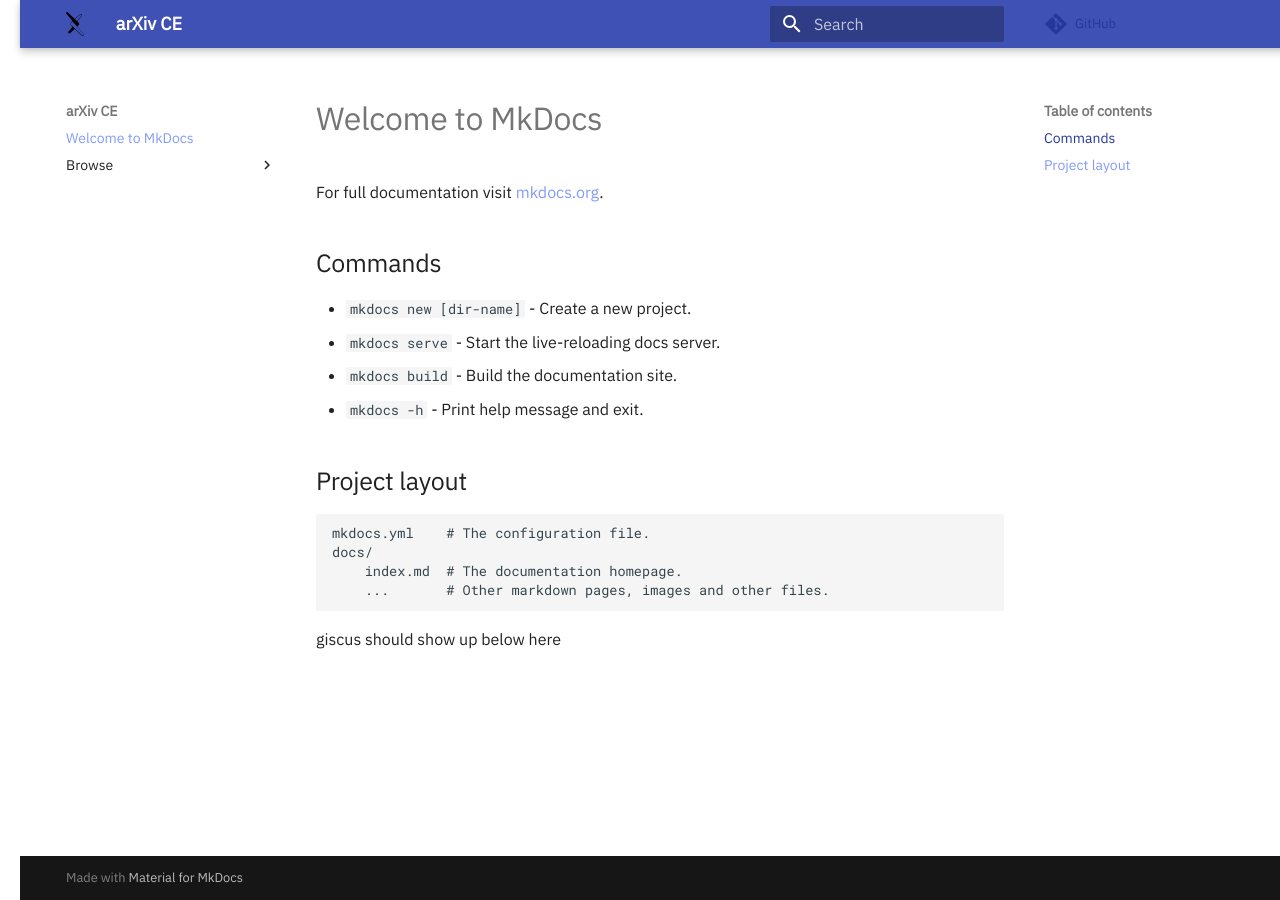
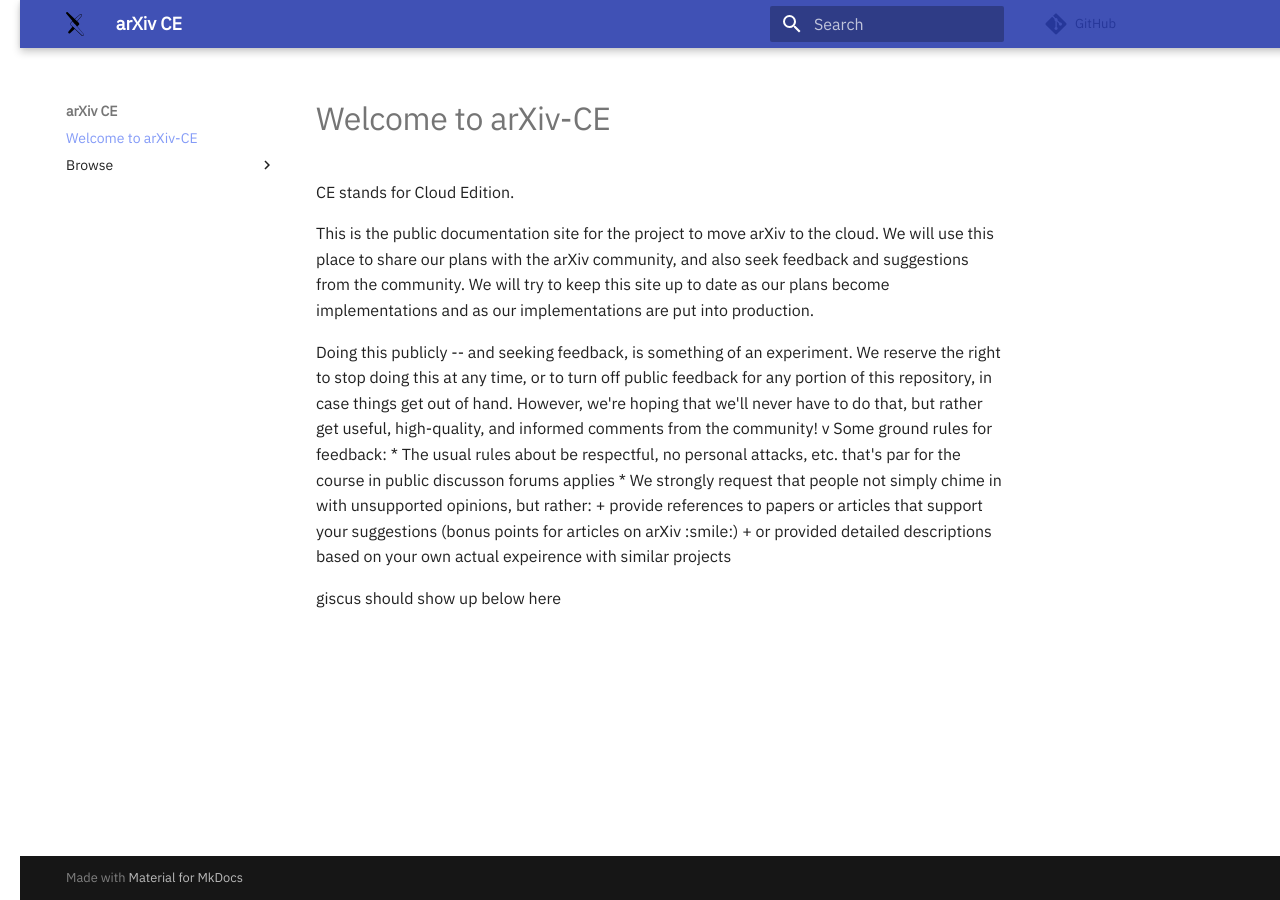
Before and after one commit to arXiv/discussion, an MkDocs documentation site: the page built from docs/index.md, in a window 1280 px wide. Built offline with MkDocs 1.6.1 and Material for MkDocs 9.7.7, drawn with Linux system fonts in a browser that asks for light colours; comment, search, counter and statistics services are not loaded.

Commit message:
Formatting test

```diff
--- a/docs/index.md
+++ b/docs/index.md
@@ -1,27 +1,21 @@
-# Welcome to MkDocs
+# Welcome to arXiv-CE
 
-For full documentation visit [mkdocs.org](https://www.mkdocs.org).
+CE stands for Cloud Edition.
 
-## Commands
+This is the public documentation site for the project to move arXiv to the cloud. We will use this place to share our plans with the arXiv community, and also seek feedback and suggestions from the community. We will try to keep this site up to date as our plans become implementations and as our implementations are put into production.
 
-* `mkdocs new [dir-name]` - Create a new project.
-* `mkdocs serve` - Start the live-reloading docs server.
-* `mkdocs build` - Build the documentation site.
-* `mkdocs -h` - Print help message and exit.
+Doing this publicly -- and seeking feedback, is something of an experiment. We reserve the right to stop doing this at any time, or to turn off public feedback for any portion of this repository, in case things get out of hand. However, we're hoping that we'll never have to do that, but rather get useful, high-quality, and informed comments from the community!
+v
+Some ground rules for feedback:
+* The usual rules about be respectful, no personal attacks, etc. that's par for the course in public discusson forums applies
+* We strongly request that people not simply chime in with unsupported opinions, but rather:
+  + provide references to papers or articles that support your suggestions (bonus points for articles on arXiv :smile:)
+  + or provided detailed descriptions based on your own actual expeirence with similar projects
 
-## Project layout
 
-    mkdocs.yml    # The configuration file.
-    docs/
-        index.md  # The documentation homepage.
-        ...       # Other markdown pages, images and other files.
 
 giscus should show up below here
 
-
-<!-- <script src="fixcolortheme.js">
-
-</script>
 
 
 <script src="https://giscus.app/client.js"
@@ -38,4 +32,4 @@
         crossorigin="anonymous"
         async>
 
-</script> -->
+</script>
--- a/mkdocs.yml
+++ b/mkdocs.yml
@@ -39,5 +39,5 @@
 
 
 repo_name: GitHub
-repo_url: https://github.com/arXiv/discussion/tree/master/docs
-edit_uri: blob/master/mkdocs/docs
+repo_url: https://github.com/arXiv/discussion/
+edit_uri: blob/master/docs/
```
